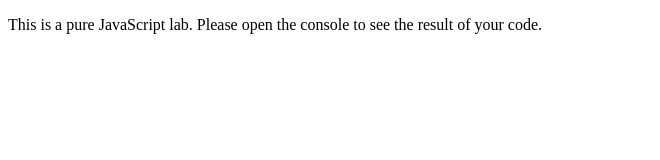
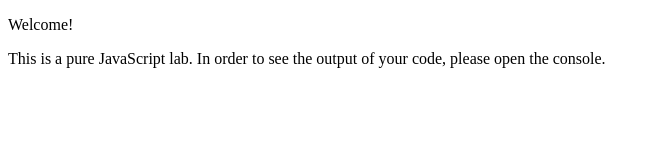
Before and after one commit to upperlinecode/data-types-javascript, a plain HTML site: page index.html in a window 1280 px wide. Shown: the whole page, without its empty margins (0-660 px from the left). Drawn offline with Linux system fonts and the light colour scheme.

Commit message:
Update of Lab 1 for JS lesson 1.1

```diff
--- a/index.html
+++ b/index.html
@@ -5,6 +5,7 @@
         <script src="index.js"></script>
     </head>
     <body>
-        <p>This is a pure JavaScript lab. Please open the console to see the result of your code.</p>
+        <p>Welcome! </p>
+        <p>This is a pure JavaScript lab. In order to see the output of your code, please open the console.</p>
     </body>
 </html>
--- a/index.js
+++ b/index.js
@@ -1,44 +1,48 @@
-// Do either you or your partner have a pet? If so, you'll be describing them. Otherwise, have fun inventing an animal together.
-
-
-// For each of the following questions, store the answer in a variable.
-// Then, fill in the blank in the comment with the data type you've used.
-// Finally, console.log a message using that variable.
+// For each of the following questions: Read the prompts (comments with // in front of them) and code your answer on the line below.
 
 // === EXAMPLE ===
-// 0. How many times does your pet eat each day?
-const meals = 2;
-// The data type is __number__.
-console.log("My pet eats " + meals + " meals a day.");
-
-
-// 1. What is the pet's name?
-// The data type is ___.
-// const ___ = ___
-
-
-// 2. How old is the pet?
-// The data type is ___.
-
-
-// 3. What type of animal is the pet?
-// The data type is ___.
-
-
-// 4. Is the pet female?
-// The data type is ___.
-
-
-// 5. Approximately how much do you think the pet weighs?
-// The data type is ___.
+// 0a. Create a variable that stores the recommended ounces of water you should drink daily:
+const hydrate = 8;
+// 0b. Code a console.log statement to print the value of the variable with a message below using concatenation:
+console.log("You should drink " + hydrate + " ounces of water a day.");
+// Helpful Tip: You shouldn't need it often, but JavaScript has a neat built-in function called "typeof" which can tell you the data type stored in a variable.
+console.log(hydrate + " is a "+ typeof(hydrate));
 
 
 
+// 1a. Create a variable that stores your pet's name below (Hint: Use the key words `var`, `const` or `let` to declare a variable in JS):
 
-// You shouldn't need it often, but JavaScript has a neat built-in function called "typeof" which can tell you the data type stored in a variable.
-// For example, if you call typeof("koala"), JavaScript will give you "string."
+// 1b. Console.log a message that answers the question "What is your pet's name?" using the variable you've created, below (Hint: Use concatenation):
+
+// 1c. Fill in the blank in the comment with with data type you've used --> The data type is _________.
 
 
-// Check your answers now with five call to console.log, which print statements of the form "Penelope is a string."
 
-// console.log(___ + " is a " + typeof())
+// 2a. Create a variable that stores your pet's age below:
+
+// 2b. Console.log a message that answers the question "What is your pet's age?" using the variable you've created, below:
+
+// 2c. Fill in the blank --> The data type is _________.
+
+
+
+// 3a. Create a variable that stores what type of animal your pet is, below:
+
+// 3b. Console.log a message that answers the question "What type of animal is the pet?" using the variable you've created, below:
+
+// 3c. Fill in the blank --> The data type is _________.
+
+
+// 4a. Create a variable that stores the value of your pet having a tail as true or false, below:
+
+// 4b. Console.log a message that answers the question "Does my pet have a tail?" using the variable you've created, below:
+
+// 4c. Fill in the blank --> The data type is _________.
+
+
+
+// 5a. Create a variable that prompts a user to guess your pet's weight, below (Hint: `prompt`):
+
+// 5b. Console.log a message that displays the user's answer to the question "How much do you think the pet weighs?", below:
+
+// 5c. Fill in the blank --> The data type is _________.
```
